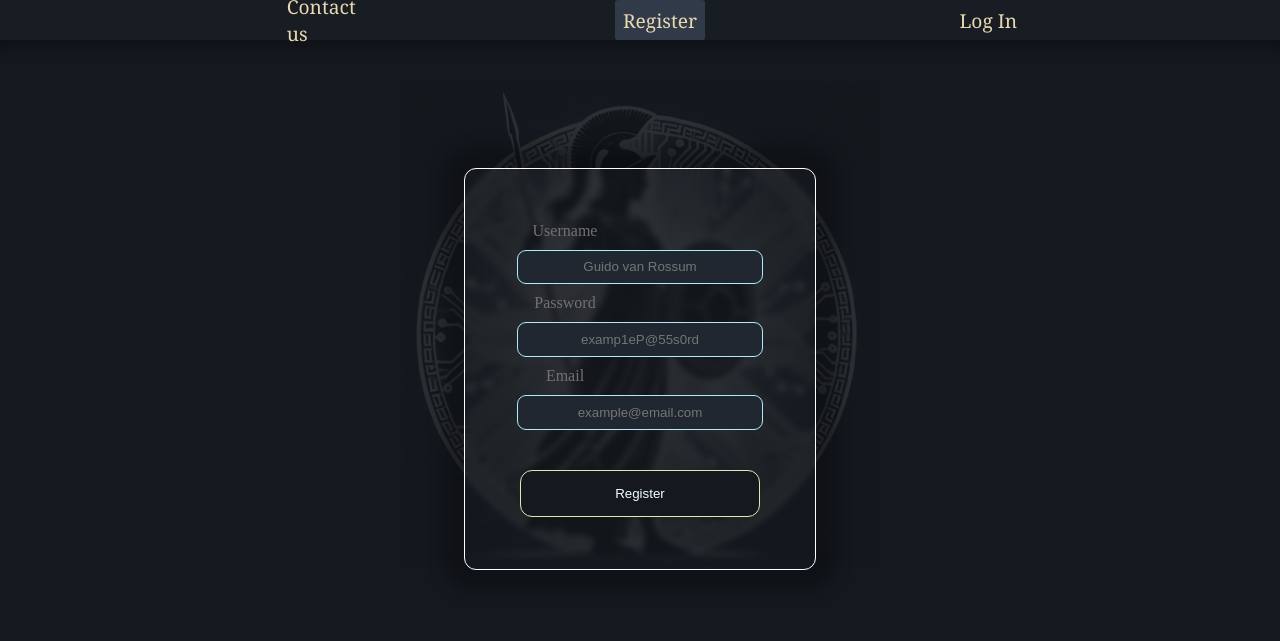
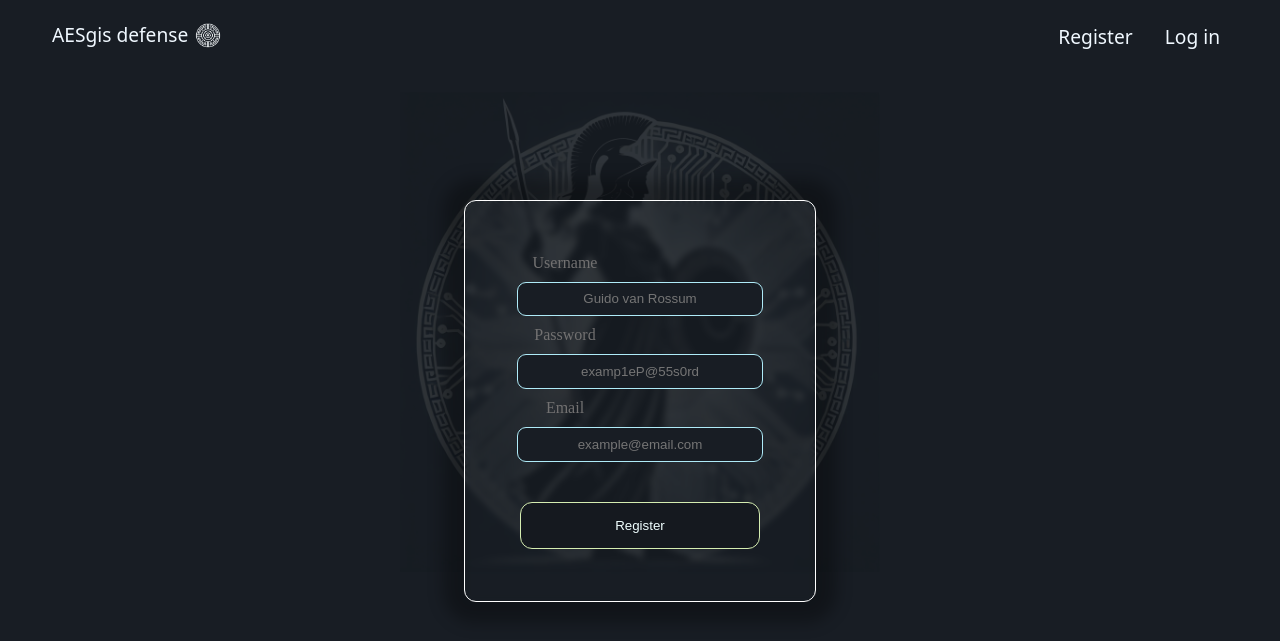
Before and after one commit to turbomoisty/CS204, a Flask app: page /auth/register in a window 1280 px wide. Shown: the top 641 px of the page. Run offline with Flask 3, Linux system fonts and the light colour scheme.

Commit message:
Due to resesign of home page, some elements of the login/register page has been change to match the styling. Further adjustments needed

```diff
--- a/flaskr/__init__.py
+++ b/flaskr/__init__.py
@@ -3,8 +3,6 @@ import os
 
 
 really_secret_key = os.urandom(32)
-
-
 
 def create_app(test_config=None):
     app = Flask(__name__, instance_relative_config=True)
--- a/flaskr/auth.py
+++ b/flaskr/auth.py
@@ -17,7 +17,6 @@ def register():
         email = request.form['email']
         db = get_db()
         error = None
-
 
         if not re.match("^[A-Za-z0-9]+$", username):
             error = 'Username is required'
@@ -97,7 +96,7 @@ def logout():
 
 def login_required(view):
 
-    @functools.wraps(view)
+    @functools.wraps(view) #???
     def wrapped_view(**kwargs):
         if g.user is None:
             return redirect(url_for('auth.login'))
--- a/flaskr/static/register.css
+++ b/flaskr/static/register.css
@@ -1,17 +1,13 @@
 
-
-a{
-    text-decoration: none;
-    color: #EAD8B1;
-    }
-
-a:visited{
-    text-decoration: none;
-    color: #EAD8B1;
-    transition: colour 0.2s ease;
-    }
+:root{
+    --border_setting: 1px solid aliceblue;
+    --main_colour_white: aliceblue;
+    --main_colour_dark: #181d24;
+    --font: system-ui, -apple-system, BlinkMacSystemFont, 'Segoe UI', Roboto, Oxygen, Ubuntu, Cantarell, 'Open Sans', 'Helvetica Neue', sans-serif;
+}
 
 body{
+    background-color: var(--main_colour_dark);
     position: relative;
     display: flex;
     flex-direction: column;
@@ -19,30 +15,87 @@ body{
     align-items: center;
     width: 100%;
     margin: auto;
+    overflow: hidden;
 }
 
-h1 {
-    color: #EAD8B1;
-    font-size: larger;
+
+/*NAV BAR*/
+
+a, .Home{
+    color: var(--main_colour_white);
+    text-decoration: none;
+    font-family: var(--font);
+    font-size: 1.2em;
+    }
+
+a:visited{
+    text-decoration: none;
+    color: var(--main_colour_white);
+    transition: colour 0.2s ease;
+    }
+
+#nav_bar{
+    list-style: none;
+    display: flex;
+    flex-direction: row;
+    justify-content: space-between;
+    width: 95vw;
+}
+
+#home_link{
+    position: absolute;
+    z-index: 4;
+    height: 2em;
+    width: 7em;
+    cursor: pointer;
+}
+
+#nav_bar > div {
+    position: relative;
+    display: flex;
+    align-items: center;
+    flex-direction: row;
+}
+
+#nav_bar > div > img{
+    height: 2.5em;
+    width: auto;
+}
+
+#nav_bar > div > img:hover{
+    animation: spin 733ms ease-in-out 1;
+}
+
+@keyframes spin{
+    0%{
+        transform: rotate(0deg);
+    }
+
+    100%{
+        transform: rotate(360deg);
+    }
+}
+
+.log_in_out{
+    gap: 2em;
+    margin-right: 3em;
+}
+
+.log_in_out li{
+    transition: transform 222ms ease-out;
 
 }
 
-nav{
-    background-color:#181d24;
-    display: flex;
-    justify-content: center;
-    width: 100%;
-    height: 40px;
-    box-shadow:
-    0px 0px 10px 10px rgba(0, 0, 0, 0.3);
+.log_in_out li:hover{
+    cursor: pointer;
+    transform: scale(1.2);
+
 }
 
-div.header_text{
-    display: flex;
-    flex-direction: row;
-    justify-content: center;
-    width: 90%;
-}
+
+
+/*NAV BAR END */
+
 
 ul.user_options{
     width: auto;
--- a/flaskr/templates/auth/login.html
+++ b/flaskr/templates/auth/login.html
@@ -49,6 +49,8 @@
         <div>
             <li class="Home icon" style="margin-bottom: 0.2em;"> AESgis defense</li>
             <img src="https://raw.githubusercontent.com/turbomoisty/CS204/9c82a72a6be3bd446cb926b0563f374d87031a7b/flaskr/images/shield_nb.png">
+            <a id="home_link" href="{{ url_for('views.main_page') }}"></a>
+
         </div>
         <div class="log_in_out">
             {% if g.user %}
--- a/flaskr/templates/auth/register.html
+++ b/flaskr/templates/auth/register.html
@@ -1,5 +1,5 @@
 <!DOCTYPE html>
-<html lang="en" style="background-color: #15191F;">
+<html lang="en">
 <head>
     <meta charset="UTF-8">
     <meta name="viewport" content="width=device-width, initial-scale=1.0">
@@ -7,17 +7,19 @@
     <link rel="stylesheet" href="{{url_for('static', filename='register.css')}}">
     <style>
 
+
+    :root{
+      --main_colour_white: aliceblue;
+      --main_colour_dark: #181d24;
+    }
+
       div form input:nth-child(even){
         height: 40px;
         width: 80%;
         border-radius: 9px;
         border: 1.1px solid rgb(175, 235, 248);
-        background-color: #202730;
+        background-color: var(--main_colour_dark);
         color: beige;
-      }
-
-      .header_element.register{
-        background-color: #303a48;
       }
 
       .lady{
@@ -58,17 +60,24 @@
     </style>
 </head>
 <body>
-    <nav>
-      <div class="header_text">
-          <ul class="user_options">
-
-            <li class="header_element contact"><a href="{{ url_for('views.main_page')}}">Contact us</a>
-            <li class="header_element register"><a href="{{ url_for('auth.register') }}">Register</a>
-            <li class="header_element login"><a href="{{ url_for('auth.login') }}">Log In</a>
-
-          </ul>
-      </div>
-    </nav>
+  <nav>
+    <ul id="nav_bar">
+        <div>
+            <li class="Home icon" style="margin-bottom: 0.2em;"> AESgis defense</li>
+            <img src="https://raw.githubusercontent.com/turbomoisty/CS204/9c82a72a6be3bd446cb926b0563f374d87031a7b/flaskr/images/shield_nb.png">
+            <a id="home_link" href="{{ url_for('views.main_page')}}"></a>
+        </div>
+        <div class="log_in_out">
+            {% if g.user %}
+            <li><span>Welcome {{ g.user['username'] }}</span></li>
+            <li><a href="{{ url_for('auth.login') }}">Log out</a></li>
+            {% else %}
+            <li><a href="{{ url_for('auth.register') }}">Register</a>
+            <li><a href="{{ url_for('auth.login') }}">Log in</a></li>
+            {% endif %}
+        </div>
+    </ul>
+</nav>
 
 <div class="content-split">
     <section class="content">
--- a/flaskr/templates/main_page.html
+++ b/flaskr/templates/main_page.html
@@ -61,7 +61,7 @@
             <div id="picture-list">
                 <img class="icon-item" src="https://raw.githubusercontent.com/turbomoisty/CS204/9c82a72a6be3bd446cb926b0563f374d87031a7b/flaskr/images/hash_lock.png" alt="file lock">
                 <div id="text_box_display">
-                    <p class="file-lock icon-description"> <b>How a Hash Check Works?</b><br>A hash gives any data a unique "fingerprint" using maths. Any changes, no matter how small will drastically hange the value of a hash.
+                    <p class="file-lock icon-description"> <b>What is a Hash Check?</b><br>A hash gives any data a unique "fingerprint" using maths. Any changes, no matter how small will drastically hange the value of a hash.
                         To verify data, Compare its hash to a known correct one. If they match, the data hasn’t been altered, ensuring its integrity! </p>
                 </div>
                 <img class="icon-item" src="https://raw.githubusercontent.com/turbomoisty/CS204/9c82a72a6be3bd446cb926b0563f374d87031a7b/flaskr/images/file_lock.png" alt="hash lock">
--- a/flaskr/views.py
+++ b/flaskr/views.py
@@ -67,10 +67,10 @@ def gen_file_hash():
     no_file = 'No file detected. Pleaase provide one before proceeding.'
     return render_template('file_encrypt.html', error_message=no_file),400
 
+
 @views.route('/hash_check')
 def hash_check():
     return render_template('hash_check.html')
-
 
 
 def generate_file_key(passcode):
@@ -103,6 +103,7 @@ def file_encrypt():
             file_name = file.filename + '.encrypted'
             return send_file(io.BytesIO(encrypted_file), mimetype='application/octet-stream', as_attachment=True,download_name=file_name)
 
+        # Currently there is a bug that will randomly display error box on page load. Unable to replicae it consistenty atm.
         elif action == 'decrypt':
             try:
                 decrypted_file = f_key.decrypt(file_data)
```
Also changed, not shown: class_test.py (deleted, +0 -26 lines), flaskr/schema.sql (+0 -10 lines), flaskr/static/login.css (+33 -26 lines), flaskr/static/main_page.css (+5 -7 lines), flaskr/templates/password_manager.html (added, +12 -0 lines), flaskr/static/password_manager.css (added), flaskr/static/password_manager.js (added), 2 other files.
